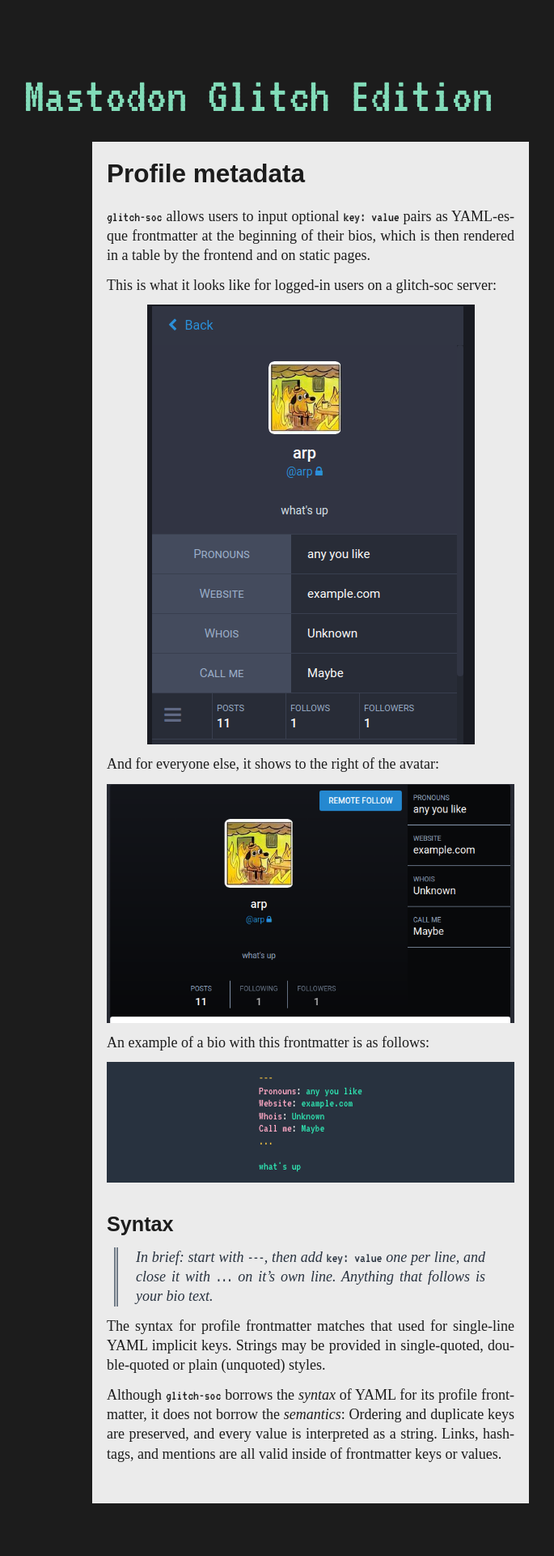
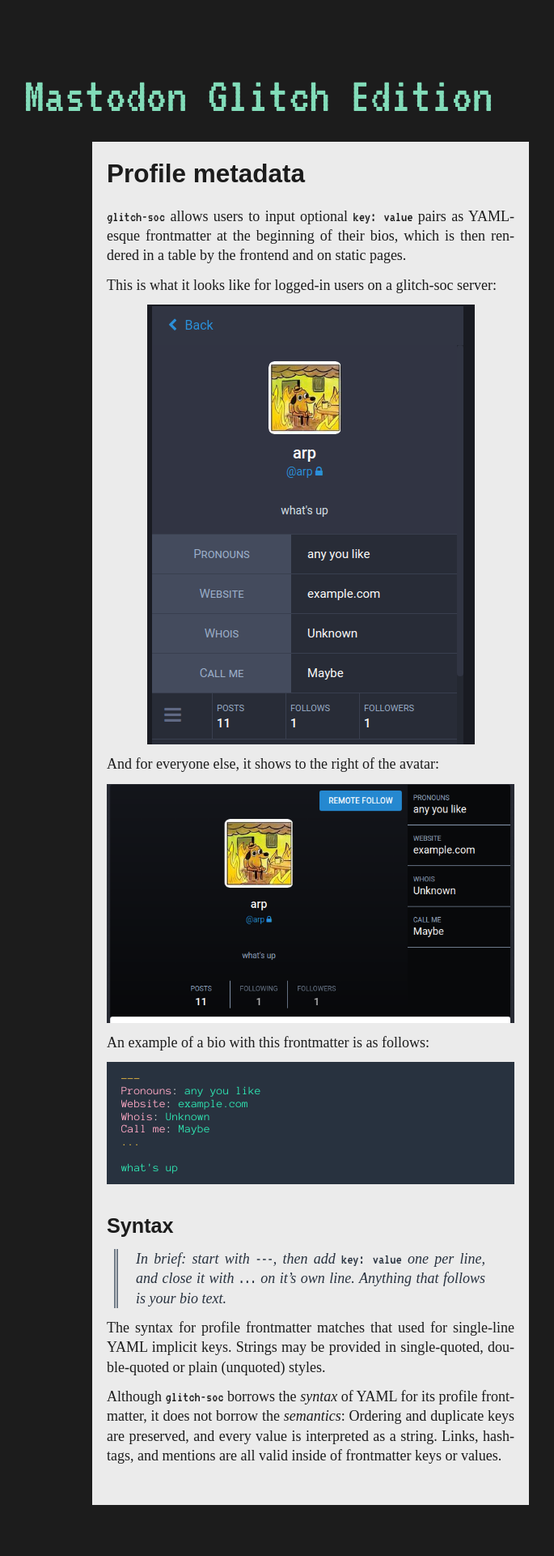
Before and after one commit to glitch-soc/docs, a Jekyll site: the page built from features/profile-metadata/index.md, in a window 1280 px wide. Shown: the whole page at 81% size, without its empty margins (256-941 px from the left). Built offline with Jekyll 4.4.1, drawn with Linux system fonts in a browser that asks for light colours; some web fonts are replaced; our own code applies the rules of GitHub Pages for plain Markdown files.

Commit message:
Styling improvements for <pre>

```diff
--- a/_layouts/default.html
+++ b/_layouts/default.html
@@ -1,7 +1,7 @@
 <!DOCTYPE html>
 <html lang="{{ page.lang | default: site.lang | default: 'en' }}">
   <head>
-    <title>{% if page.title %}{{ page.title }} | {% endif %}{{ site.title | default: site.github.repository_name }}</title>
+    <title>{% if page.title %}{{ page.title | strip_html }} | {% endif %}{{ site.title | default: site.github.repository_name }}</title>
     <meta charset="utf-8">
     <meta name="viewport" content="width=device-width">
     <link rel="stylesheet" href="{{ '/src/style.css?v=' | append: site.github.build_revision | relative_url }}">
--- a/src/style.scss
+++ b/src/style.scss
@@ -443,17 +443,16 @@ p {
 
 pre {
   margin: .675rem auto;
-  padding: .675rem 1rem;
-  width: -webkit-fit-content;
-  width: -moz-fit-content;
-  width: fit-content;
-  max-width: calc(100% - 2rem);
+  border: $syntax-background-color solid;
+  border-width: .675rem 1rem;
+  width: 100%;
+  box-sizing: border-box;
   color: $syntax-text-color;
   background: $syntax-background-color;
   font-family: "Anonymous Pro", monospace;
-  font-size: .85em;
+  font-size: .8em;
   font-weight: 400;
-  line-height: 1;
+  line-height: 1.1;
   white-space: pre;
   overflow: auto;
   -webkit-hyphens: none;
@@ -504,11 +503,15 @@ a[href] {
 
 code, samp, kbd {
   font-family: "VT323", monospace;
-  font-size: .95em;
   line-height: 1;
   -webkit-hyphens: none;
   -ms-hyphens: none;
   hyphens: none;
+
+  pre > & {
+    font-family: inherit;
+    line-height: inherit;
+  }
 }
 
 dfn {
```
